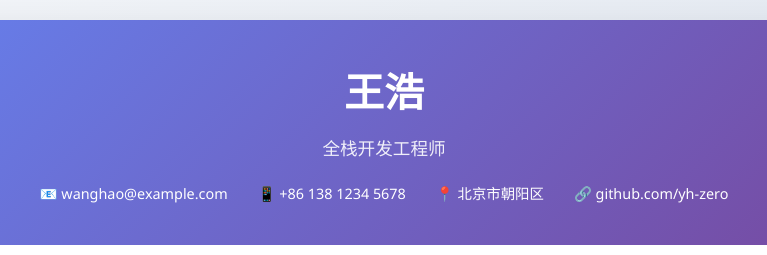
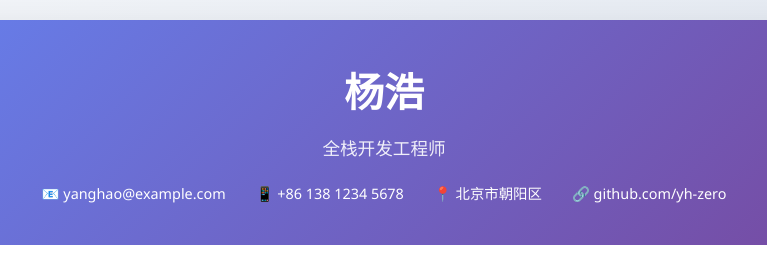
Before and after one commit to yh-zero/yh-zero.github.io, a plain HTML site: page index.html in a window 1280 px wide. Shown: the top 255 px of the page, 256-1023 px from the left. Drawn offline with Linux system fonts and the light colour scheme.

Commit message:
Update resume: change name to 杨浩 and update email

```diff
--- a/index.html
+++ b/index.html
@@ -167,10 +167,10 @@
     <div class="container">
         <!-- Header -->
         <div class="header">
-            <h1>王浩</h1>
+            <h1>杨浩</h1>
             <p>全栈开发工程师</p>
             <div class="contact-info">
-                <span>📧 wanghao@example.com</span>
+                <span>📧 yanghao@example.com</span>
                 <span>📱 +86 138 1234 5678</span>
                 <span>📍 北京市朝阳区</span>
                 <span>🔗 github.com/yh-zero</span>
@@ -335,7 +335,7 @@
 
         <!-- Footer -->
         <div class="footer">
-            <p>&copy; 2026 王浩 | 最后更新时间: 2026年1月</p>
+            <p>&copy; 2026 杨浩 | 最后更新时间: 2026年1月</p>
         </div>
     </div>
 </body>
```
